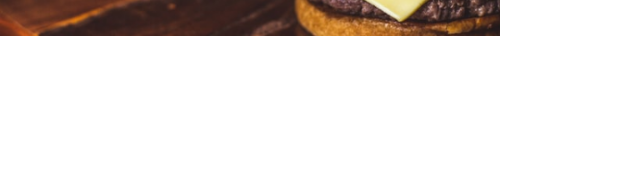
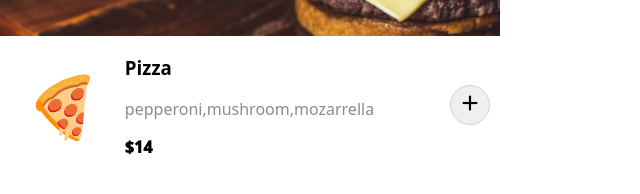
Before and after one commit to JustNesh/ordering-app, a website built with Vite: page index.html in a window 1280 px wide. Shown: the part 114-308 px from the top of the page, without its empty margins (0-640 px from the left). Built offline with nearby package versions, Linux system fonts and the light colour scheme; a web font is replaced by a local one.

Commit message:
Worked on food item classes

```diff
--- a/index.html
+++ b/index.html
@@ -17,7 +17,15 @@
         <h2>The best burgers and pizzas in town.</h2>
       </header>
       <main>
-        <section class="items-container" id="items-container"></section>
+        <section class="items-container" id="items-container">
+          <i>🍕</i>
+          <div class="food-information">
+            <h3>Pizza</h3>
+            <p class="ingredients">pepperoni,mushroom,mozarrella</p>
+            <p class="item-price">$14</p>
+          </div>
+          <button data-food="pizza" class="add-item">+</button>
+        </section>
         <section class="order-info-container" id="order-info-container"></section>
         <div class="user-checkout-modal hidden" id="user-checkout-modal" aria-hidden="true"></div>
       </main>
--- a/src/style.css
+++ b/src/style.css
@@ -7,6 +7,8 @@ body{
 .outer-container{
   width: 500px;
 }
+
+/* Header Section */
 
 header{
   background: url("../public/images/header-bg.png");
@@ -30,3 +32,42 @@ h1,h2{
 h2{
   font-size: 18px;
 }
+
+/* Item Choices */
+
+.items-container{
+  display: flex;
+  justify-content: space-between;
+  align-items: center;
+}
+
+i{
+  font-size: 60px;
+  margin-left: 20px;
+}
+
+.food-information{
+  margin-right: auto;
+  margin-left: 30px;
+}
+
+.ingredients{
+  font-weight: 100;
+  color: #8B8B8B;
+}
+
+.item-price{
+  font-weight: 1000;
+}
+
+.add-item{
+  font-size: 30px;
+  font-family: Courier, monospace;
+  font-weight: 500;
+  border-radius: 100%;
+  height: 40px;
+  width: 40px;
+  margin-right: 10px;
+  cursor: pointer;
+  border: 1px solid lightgrey;
+}
```
